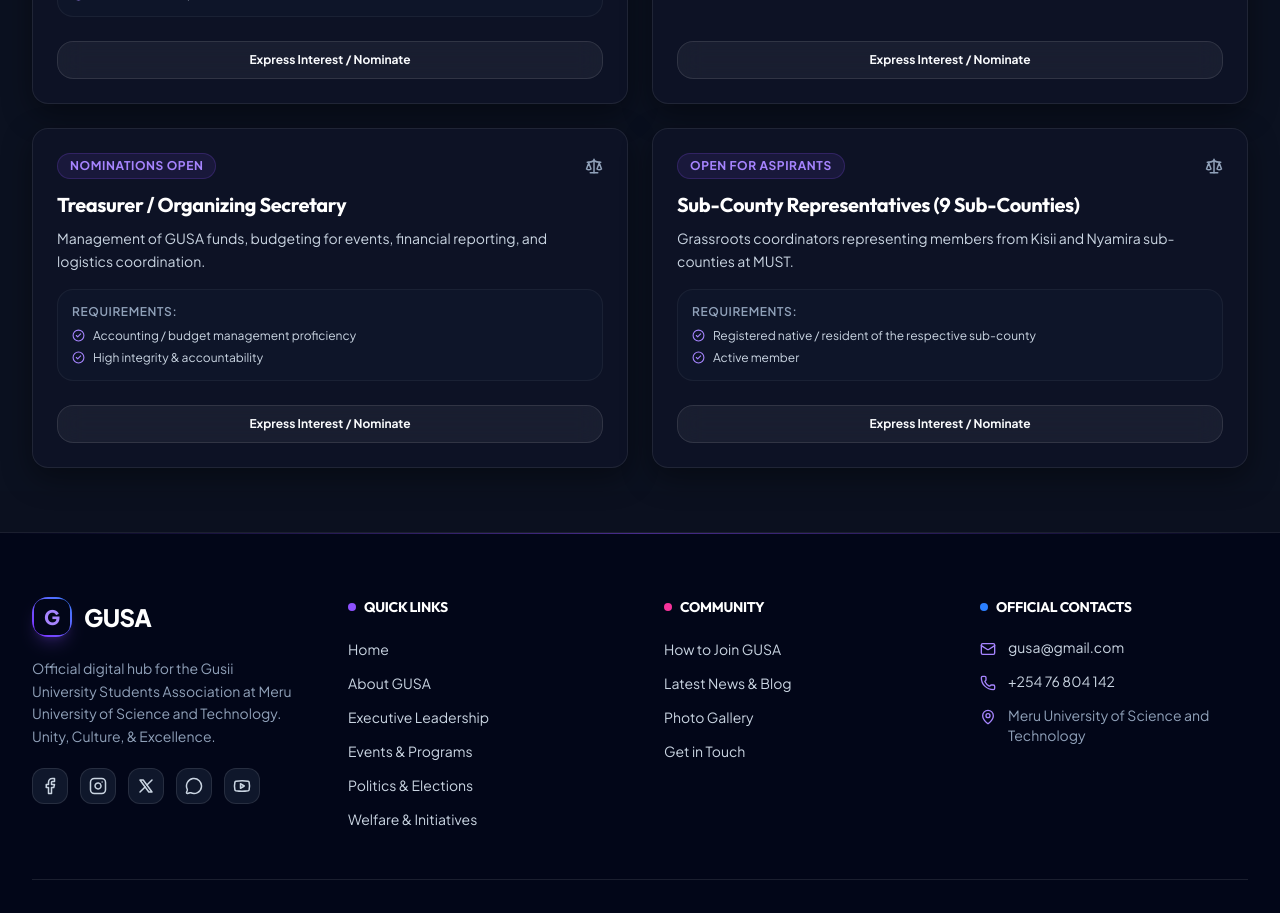
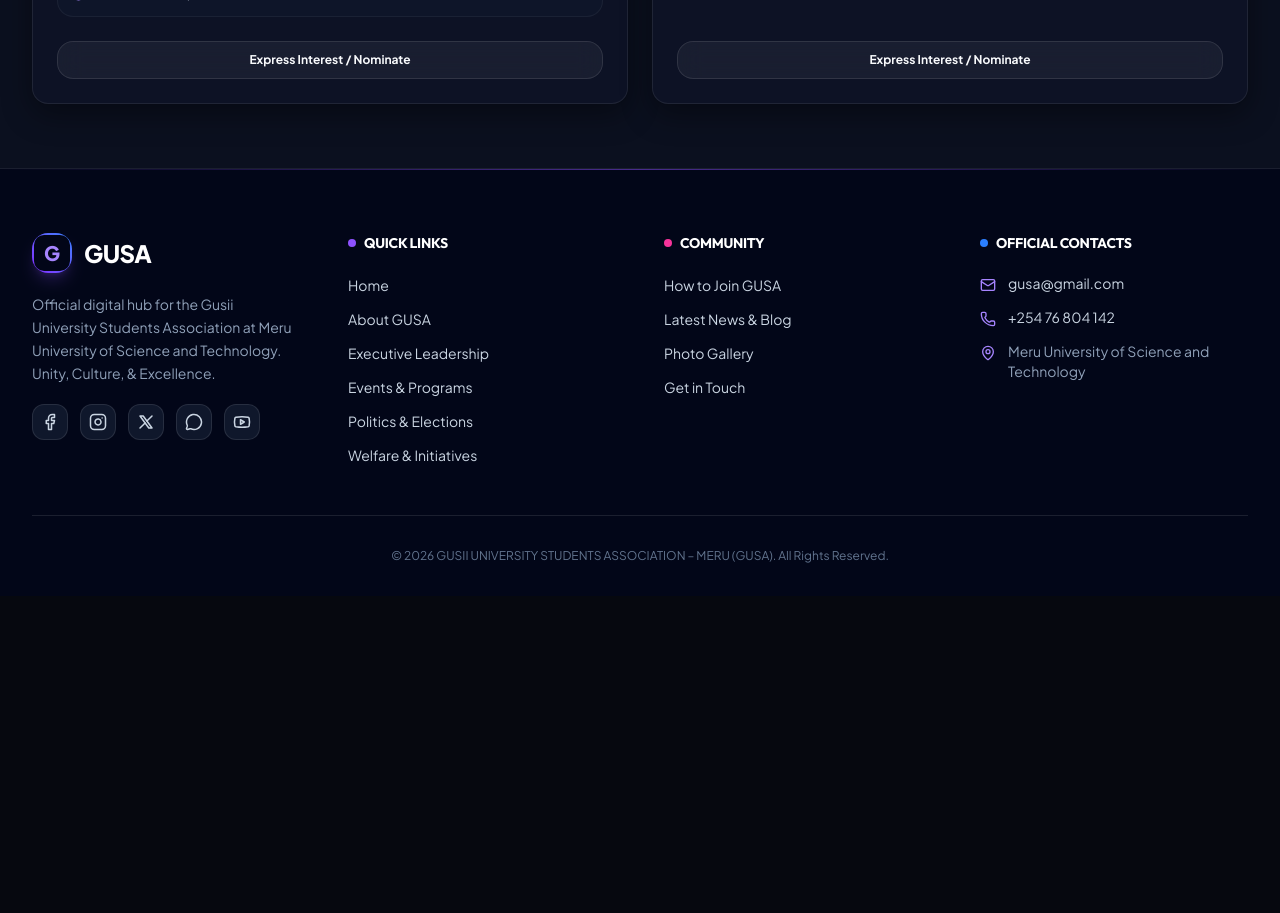
Before and after one commit to Omwenga75/gusa, a Next.js app: page /politics in a window 1280 px wide. Shown: the part 780-1693 px from the top of the page. After the commit the page ends 1376 px from the top, so only its background shows below. Built offline with nearby package versions, Linux system fonts and the light colour scheme.

Commit message:
Remove Treasurer and Sub-County Representatives positions from politics page

```diff
--- a/src/app/politics/PoliticsClient.tsx
+++ b/src/app/politics/PoliticsClient.tsx
@@ -33,18 +33,6 @@ export default function PoliticsClient() {
       description: 'Custodian of association records, official correspondence, minutes, and institutional communication.',
       requirements: ['Strong organizational skills', 'Active member for at least 1 academic year'],
       status: 'Nominations Open'
-    },
-    {
-      title: 'Treasurer / Organizing Secretary',
-      description: 'Management of GUSA funds, budgeting for events, financial reporting, and logistics coordination.',
-      requirements: ['Accounting / budget management proficiency', 'High integrity & accountability'],
-      status: 'Nominations Open'
-    },
-    {
-      title: 'Sub-County Representatives (9 Sub-Counties)',
-      description: 'Grassroots coordinators representing members from Kisii and Nyamira sub-counties at MUST.',
-      requirements: ['Registered native / resident of the respective sub-county', 'Active member'],
-      status: 'Open for Aspirants'
     }
   ];
 
```
